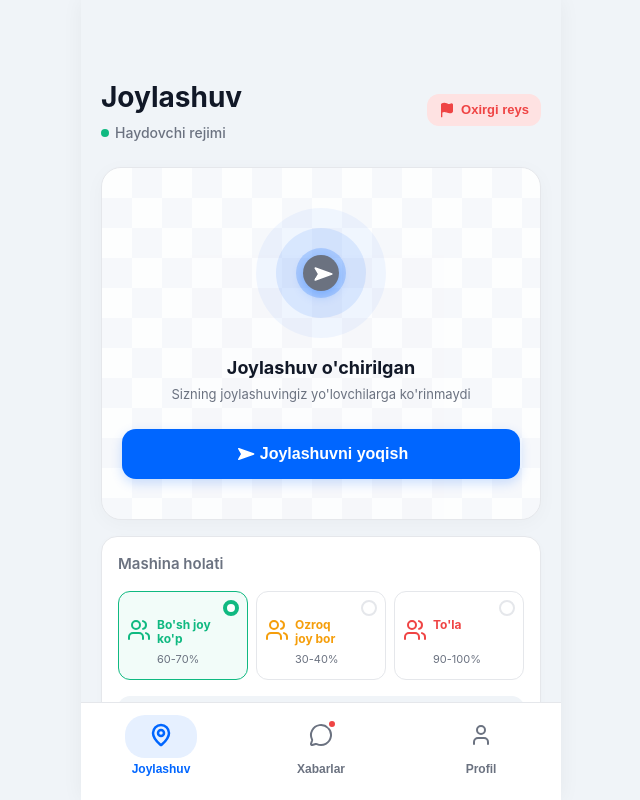
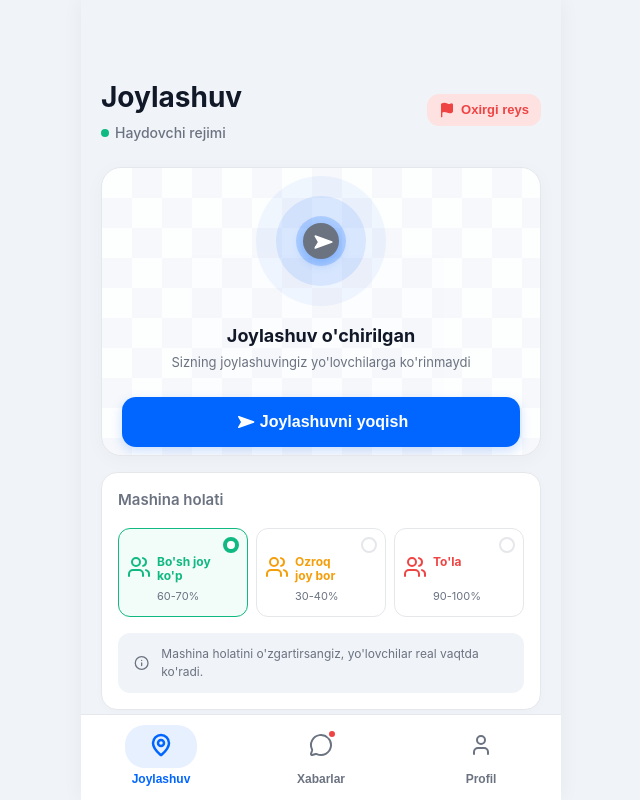
Before and after one commit to MasharipovErgashboy/yo-lovchi, a React (Vite) app in the folder haydovchilar/app/: page / in a window 1280 px wide. Shown: the whole page, without its empty margins (319-959 px from the left). Built offline with nearby package versions, Linux system fonts and the light colour scheme.

Commit message:
fix: restore smooth touch scrolling across all tabs and handle bottom nav offset

```diff
--- a/haydovchilar/app/src/App.css
+++ b/haydovchilar/app/src/App.css
@@ -7,21 +7,25 @@
   position: relative;
   overflow: hidden;
   padding-top: var(--app-top-inset);
-  padding-bottom: env(safe-area-inset-bottom, 0px);
+  box-sizing: border-box;
 }
 
 .tab-content {
-  flex: 1;
-  overflow-y: auto;
-  padding-bottom: 24px;
+  flex: 1 1 0%;
+  min-height: 0;
+  height: 100%;
+  overflow-y: auto !important;
+  -webkit-overflow-scrolling: touch;
+  overscroll-behavior-y: contain;
 }
 
 .joylashuv-tab {
-  padding: 12px 20px 24px 20px;
+  padding: 12px 20px calc(90px + env(safe-area-inset-bottom, 0px)) 20px;
   display: flex;
   flex-direction: column;
   gap: 16px;
-  overflow-y: hidden !important;
+  overflow-y: auto !important;
+  -webkit-overflow-scrolling: touch;
 }
 
 /* Header */
@@ -350,7 +354,7 @@
   background-color: var(--white);
   display: flex;
   justify-content: space-around;
-  padding: 12px 0 24px 0;
+  padding: 10px 0 calc(14px + env(safe-area-inset-bottom, 0px)) 0;
   border-top: 1px solid var(--border-color);
   z-index: 100;
 }
@@ -397,10 +401,11 @@
 
 /* Profile Page */
 .profile-container {
-  padding: 12px 20px 24px 20px;
+  padding: 12px 20px calc(90px + env(safe-area-inset-bottom, 0px)) 20px;
   position: relative;
-  overflow: hidden;
-  min-height: 100vh;
+  overflow-y: auto !important;
+  -webkit-overflow-scrolling: touch;
+  min-height: 100%;
 }
 .profile-bg-shape {
   position: absolute;
@@ -641,7 +646,7 @@
 .messages-container {
   display: flex;
   flex-direction: column;
-  padding-bottom: 24px;
+  padding-bottom: calc(90px + env(safe-area-inset-bottom, 0px));
 }
 .messages-sticky-header {
   position: sticky;
@@ -655,8 +660,6 @@
 }
 .messages-list-wrapper {
   padding: 0 20px;
-  min-height: 100vh;
-  padding-bottom: 100px;
 }
 
 /* Modal Overlay */
--- a/haydovchilar/app/src/index.css
+++ b/haydovchilar/app/src/index.css
@@ -50,7 +50,6 @@ body {
   height: 100%;
   min-height: 100vh;
   min-height: 100dvh;
-  overflow: hidden;
 }
 
 #root {
@@ -61,7 +60,8 @@ body {
   margin: 0 auto;
   background-color: var(--bg-color);
   position: relative;
-  overflow: hidden;
+  display: flex;
+  flex-direction: column;
 }
 
 @media (min-width: 500px) {
```
